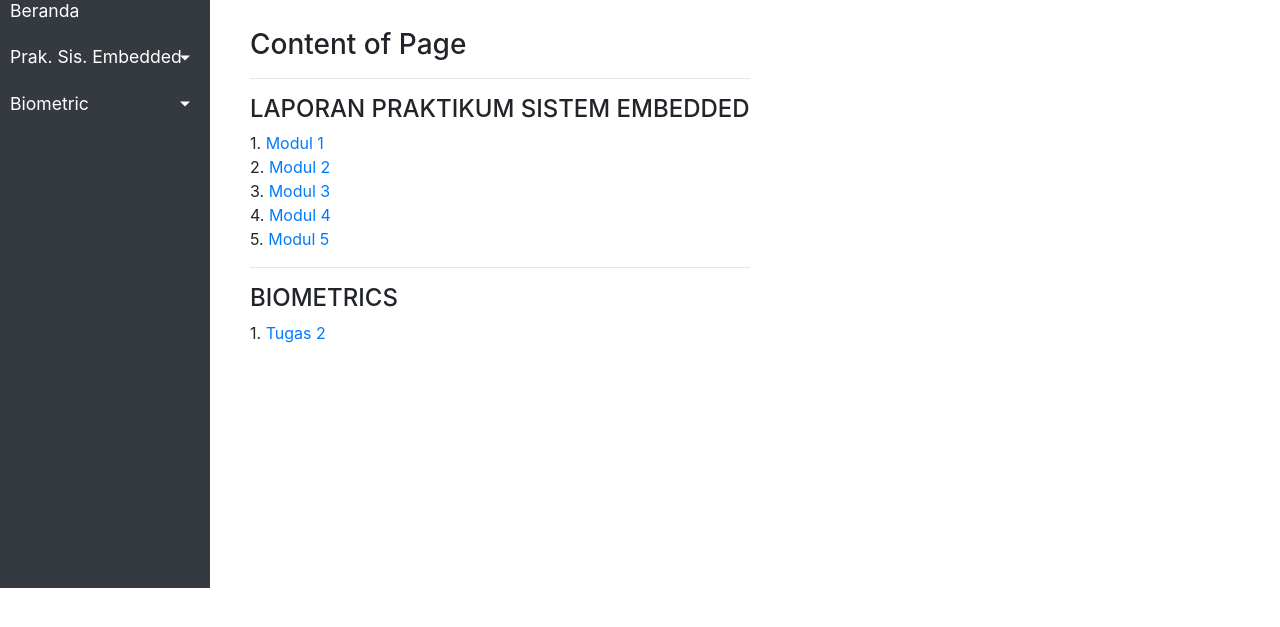
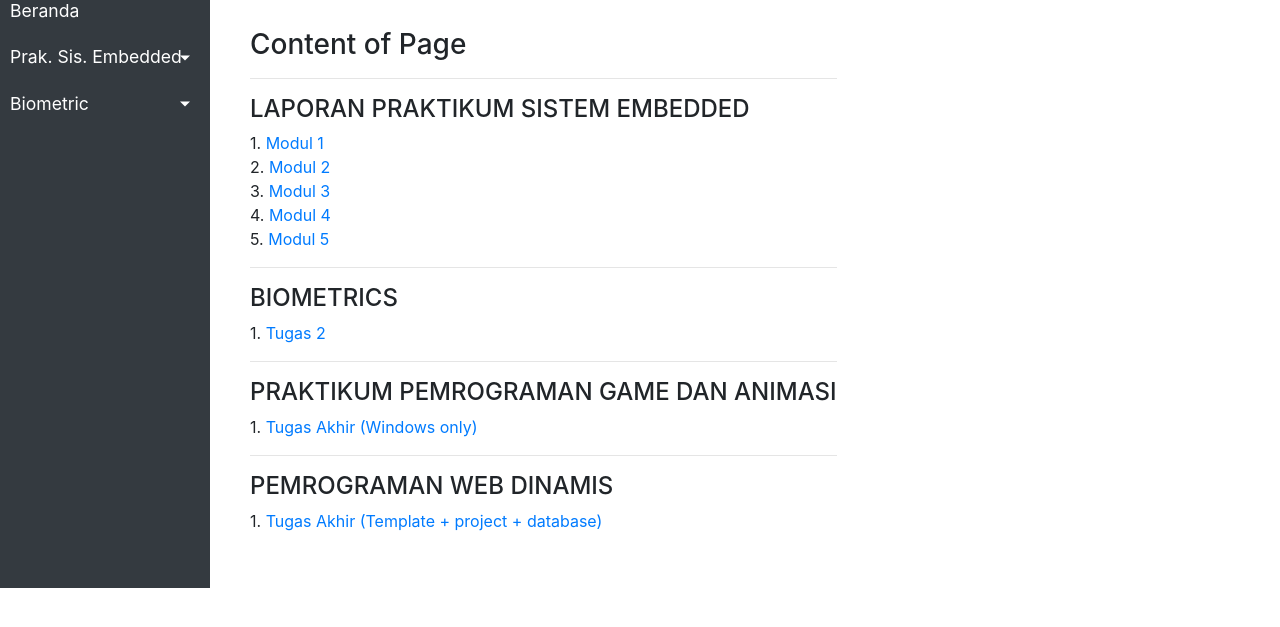
Before and after one commit to L200160090/l200160090.github.io, a plain HTML site: page index.html in a window 1280 px wide. Shown: the part 67-694 px from the top of the page. Drawn offline with nearby package versions, Linux system fonts and the light colour scheme.

Commit message:
Add some content

```diff
--- a/index.html
+++ b/index.html
@@ -65,6 +65,13 @@
         <hr>
         <h4>BIOMETRICS</h4>
         1. <a href="fingerprint/index.html">Tugas 2</a><br>
+        <hr>
+        <h4>PRAKTIKUM PEMROGRAMAN GAME DAN ANIMASI</h4>
+        1. <a href="https://drive.google.com/file/d/18ZbUsC8uBTFk2OVebe5Mrcyg2WcIGGD0/view?usp=sharing">Tugas Akhir (Windows only)</a><br>
+        <hr>
+        <h4>PEMROGRAMAN WEB DINAMIS</h4>
+        1. <a href="https://drive.google.com/file/d/10wYmk1rzt498LfQRpVHI37pNNRMZ3Mjs/view?usp=sharing">Tugas Akhir (Template + project + database)</a><br>
+
     </div>
 
     <!-- Javascript framework -->
```
